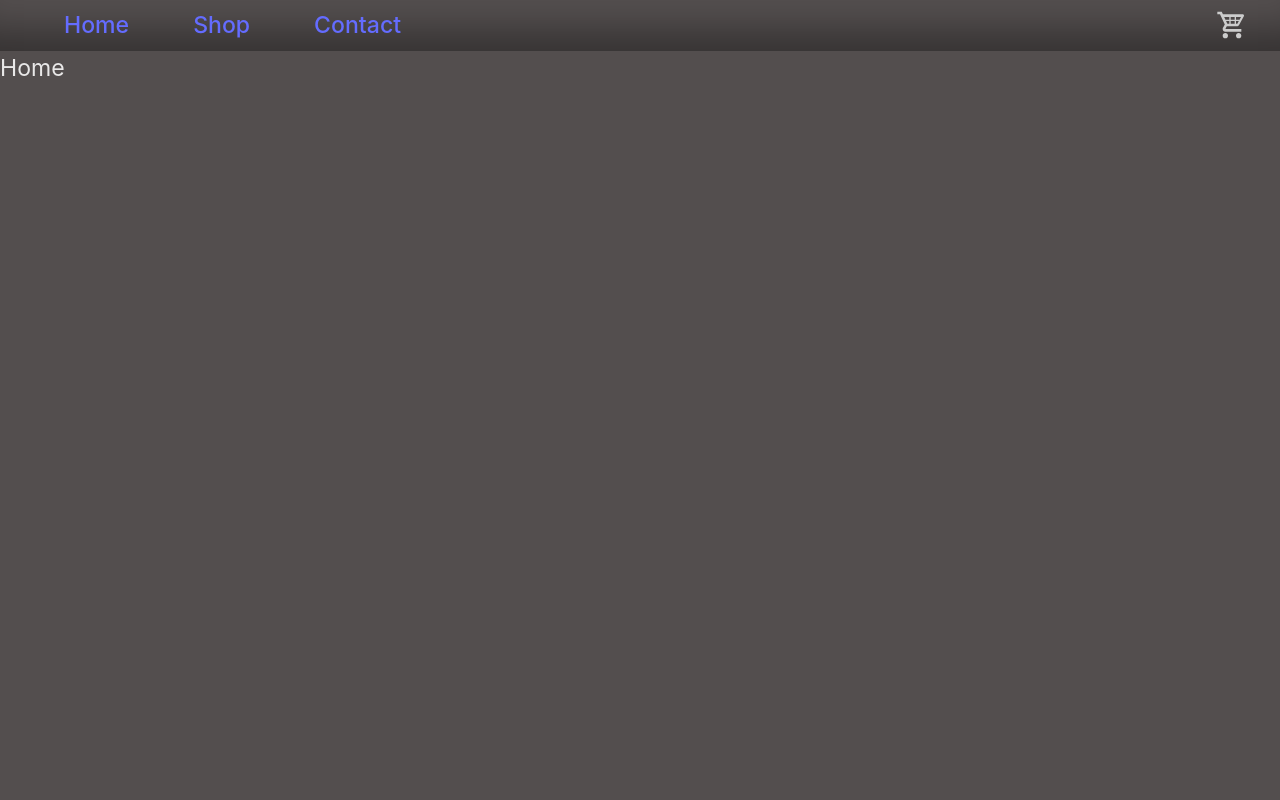
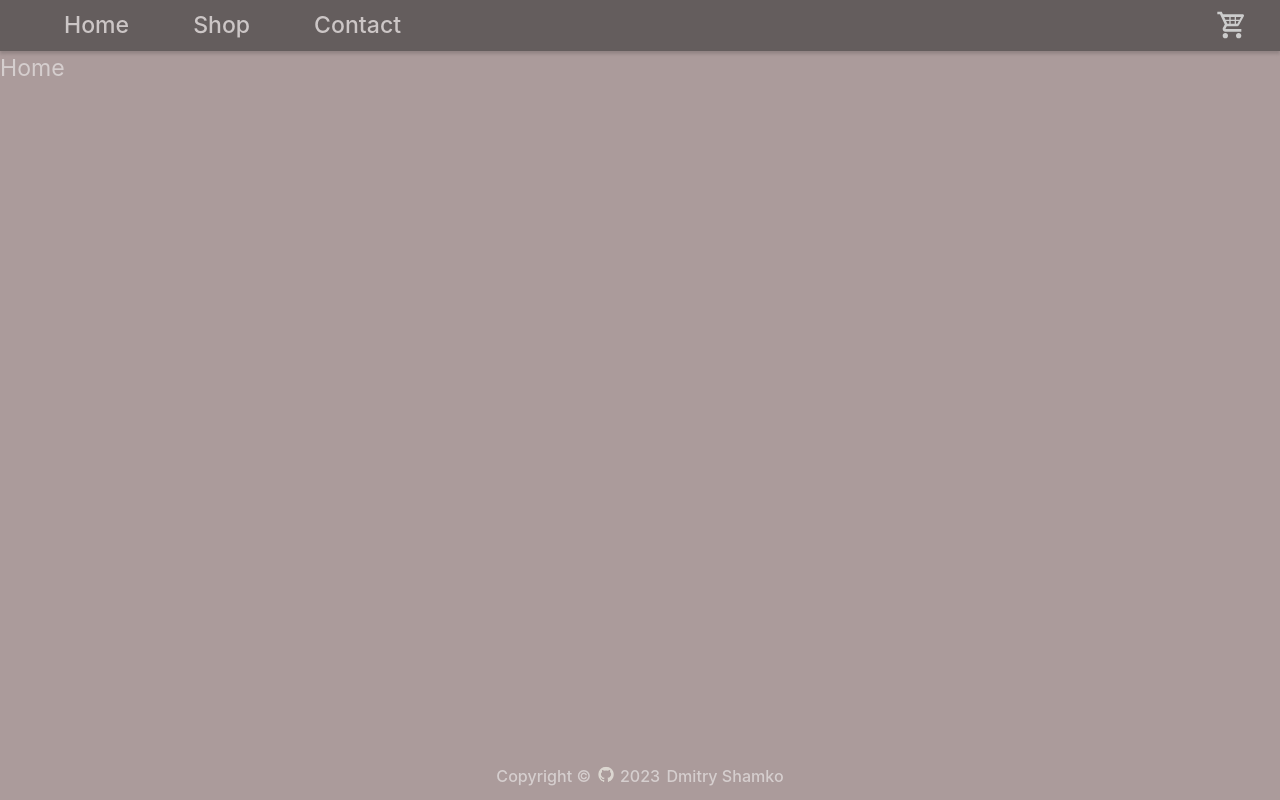
Before and after one commit to proffery/odin-shopping-cart, a React (Vite) app: page / in a window 1280 px wide. Built offline with nearby package versions, Linux system fonts and the light colour scheme.

Commit message:
contact page

```diff
--- a/index.html
+++ b/index.html
@@ -4,10 +4,20 @@
     <meta charset="UTF-8" />
     <link rel="icon" type="image/svg+xml" href="/vite.svg" />
     <meta name="viewport" content="width=device-width, initial-scale=1.0" />
-    <title>Vite + React</title>
+    <title>Project: Shopping Cart JavaScript Course</title>
   </head>
   <body>
     <div id="root"></div>
     <script type="module" src="/src/main.jsx"></script>
+    <div class="footer">
+      <p>
+        <a>Copyright ©</a>
+        <a href="https://github.com/proffery/">
+          <img class="github-logo" src="/img/github-mark.png" alt="github">
+        </a>
+        <a><script>document.write(new Date().getFullYear())</script></a>
+        <a href="mailto:proffery@gmail.com" title="Dmitry Shamko">Dmitry Shamko</a>
+      </p>
+  </div>
   </body>
 </html>
--- a/src/components/Cart/Cart.jsx
+++ b/src/components/Cart/Cart.jsx
@@ -3,7 +3,7 @@ import styles from './Cart.module.css'
 const Cart = () => {
     return (
         <div className={styles.container}>
-            Cart
+
         </div>
     )
 }
--- a/src/components/Cart/Cart.module.css
+++ b/src/components/Cart/Cart.module.css
@@ -0,0 +1,11 @@
+.container {
+    position: absolute;
+    display: flex;
+    width: 40vw;
+    height: 100vh;
+    top: 0;
+    right: 0;
+    box-shadow: var(--shadow);
+    background-color: var(--background-color-main);
+    z-index: 0;
+}
--- a/src/components/RouteSwitch/RouteSwitch.jsx
+++ b/src/components/RouteSwitch/RouteSwitch.jsx
@@ -3,13 +3,16 @@ import styles from './RouteSwitch.module.css'
 import Home from '../screens/home/Home'
 import Shop from '../screens/shop/Shop'
 import Contact from '../screens/contact/Contact'
+import Cart from '../Cart/Cart'
 import imgCart from '../../assets/img/cart-variant.svg'
 import { useState } from 'react'
 
 const RouteSwitch = () => {
   const [itemsInCard, setItemsInCard] = useState(0)
+  const [cartVisibility, setCartVisibility] = useState('hidden')
 
   const openCard = () => {
+    cartVisibility === 'hidden' ? setCartVisibility('visible') : setCartVisibility('hidden')
 
   }
 
@@ -33,9 +36,13 @@ const RouteSwitch = () => {
             {itemsInCard > 0 && (
               <div className={styles.cartNum}>{itemsInCard}</div>
             )}
+            <div className={styles.bar} style={{
+              visibility: cartVisibility,
+            }}>
+              <Cart onClick={openCard}/>
+            </div>
           </div>
         </div>
-
         <Routes>
           <Route path='/' element={<Home />} />
           <Route path='/shop' element={<Shop />} />
--- a/src/components/RouteSwitch/RouteSwitch.module.css
+++ b/src/components/RouteSwitch/RouteSwitch.module.css
@@ -1,6 +1,6 @@
 .nav {
   display: flex;
-  /* flex-wrap: wrap; */
+  background-color: var(--background-color-main);
   text-align: center;
   align-items: center;
   justify-content: space-between;
@@ -43,3 +43,8 @@
   width: 2rem;
   filter: invert(80%);
 }
+
+.bar {
+  display: flex;
+  z-index: 0;
+}
--- a/src/components/screens/contact/Contact.jsx
+++ b/src/components/screens/contact/Contact.jsx
@@ -3,7 +3,27 @@ import styles from './Contact.module.css'
 const Contact = () => {
     return (
         <div className={styles.container}>
-            Contact
+            <h1 className={styles.header} >Contact Us</h1>
+            <form className={styles.form}>
+                <div className={styles.group}>
+                    <label htmlFor="name">Name:</label>
+                    <input type="text" id="name" name="name" placeholder="Enter your name" />
+                </div>
+                <div className={styles.group}>
+                    <label htmlFor="email">Email:</label>
+                    <input type="email" id="email" name="email" placeholder="Enter your email" />
+                </div>
+                <div className={styles.group}>
+                    <label htmlFor="subject">Subject:</label>
+                    <input type="text" id="subject" name="subject" placeholder="Enter the subject" />
+                </div>
+                <div className={styles.group}>
+                    <label htmlFor="message">Message:</label>
+                    <textarea id="message" name="message" placeholder="Enter your message"></textarea>
+                </div>
+
+                <button type="submit">Submit</button>
+            </form>
         </div>
     )
 }
--- a/src/components/screens/contact/Contact.module.css
+++ b/src/components/screens/contact/Contact.module.css
@@ -0,0 +1,31 @@
+.container {
+    display: flex;
+    flex-direction: column;
+    align-items: center;
+    justify-content: start;
+    text-align: center;
+    z-index: -1;
+    margin: 1rem;
+}
+
+.form {
+    display: flex;
+    flex-direction: column;
+    align-items: center;
+    justify-content: center;
+}
+
+.group {
+    display: flex;
+    flex-direction: column;
+    margin-bottom: .5rem;
+    text-align: left;
+    min-width: 30vw;
+}
+
+.group textarea {
+    display: flex;
+    min-width: 30vw;
+    min-height: 10vh;
+    resize: vertical;
+}
--- a/src/index.css
+++ b/src/index.css
@@ -3,10 +3,10 @@
   line-height: 1.5;
   font-weight: 400;
   --main-font: clamp(16px, calc(16px + (28 - 16) * ((100vw - 360px) / 1560)), 28px);
-  --font-color: rgba(255, 255, 255, 0.87);
-  --background-color-main: #534e4e;
-  --background-color-block: rgba(255, 255, 255, 0.822);
-  --shadow: rgba(0, 0, 0, 0.35) 0px -50px 36px -28px inset;
+  --font-color: rgba(219, 214, 214, 0.87);
+  --background-color-main: #534e4ecc;
+  --background-color-block: rgba(153, 134, 134, 0.822);
+  --shadow: rgba(0, 0, 0, 0.15) 0px 3px 3px 0px;
   --gradient: linear-gradient(90deg, rgba(36, 36, 44, 0.651) 0%, rgba(237, 237, 240, 0.329) 35%, rgba(36, 37, 37, 0.397) 100%);
 }
 
@@ -20,7 +20,7 @@
 
 a {
   font-weight: 500;
-  color: #646cff;
+  color: var(--font-color);
   text-decoration: inherit;
 }
 a:hover {
@@ -33,7 +33,7 @@ body {
   display: flex;
   flex-direction: column;
   min-height: 100vh;
-  background-color: var(--background-color-main);
+  background-color: var(--background-color-block);
   color: var(--font-color);
   font-size: var(--main-font);
 }
@@ -50,14 +50,47 @@ button {
   font-size: 1em;
   font-weight: 500;
   font-family: inherit;
-  background-color: #1a1a1a;
+  background-color: var(--background-color-main);
   cursor: pointer;
+  color: var(--font-color);
   transition: border-color 0.25s;
 }
 button:hover {
-  border-color: #646cff;
+  border-color: var(--font-color);
 }
 button:focus,
 button:focus-visible {
   outline: 4px auto -webkit-focus-ring-color;
 }
+
+.footer {
+  position: sticky;
+  top: 95%;
+  display: flex;
+  align-self: center;
+  align-items: center;
+  justify-content: center;
+  font-size: calc(var(--main-font) - 7px);
+  text-align: center;
+  padding: .5rem;
+  margin-top: 1rem;
+}
+
+.footer p {
+  display: flex;
+  align-items: center;
+}
+
+.footer a {
+  color: var(--font-color);
+  margin: .2rem;
+}
+
+.github-logo {
+  height: 1rem;
+  filter: invert();
+  transition: all .3s;
+}
+.github-logo:hover {
+  transform: rotate(360deg);
+}
```
Also changed, not shown: public/img/github-mark.png (added).
